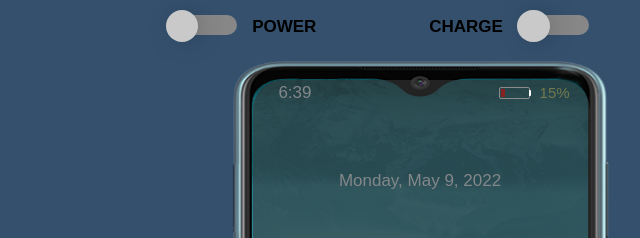
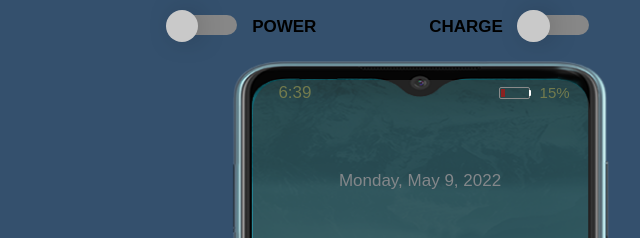
Before and after one commit to MaiCongPhuoc/CaseStudy, a plain HTML site: page index.html in a window 1280 px wide. Shown: the top 238 px of the page, 0-640 px from the left. Drawn offline with nearby package versions, Linux system fonts and the light colour scheme.

Commit message:
update project

```diff
--- a/css/mobile.css
+++ b/css/mobile.css
@@ -90,7 +90,7 @@ body {
 }
 .header_phone-left {
     margin: 0 145px 0 25px;
-    color: aliceblue;
+    color: rgb(198, 218, 108);
 }
 .header_phone-right {
     display: inline-flex;
```
